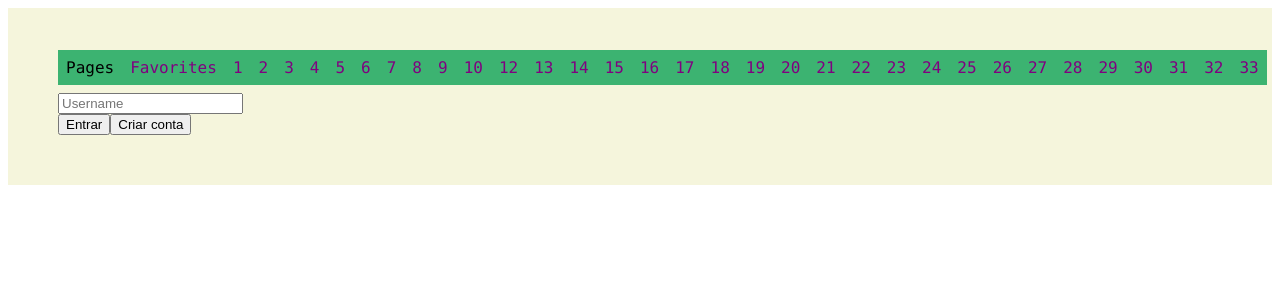
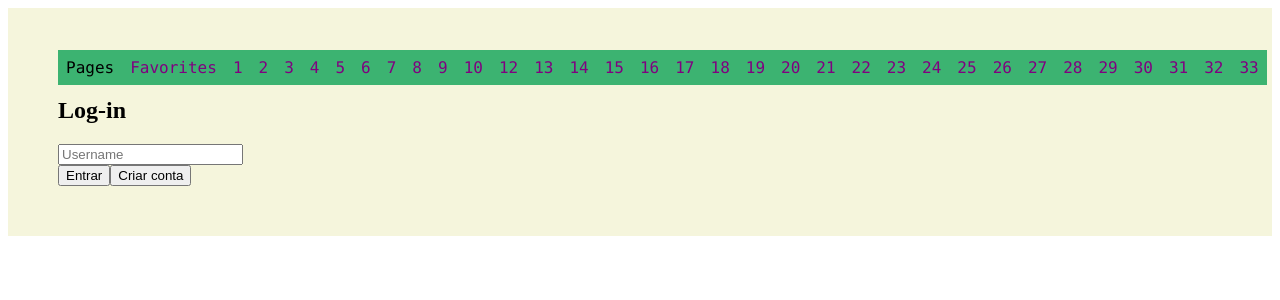
Before and after one commit to luizschon/pokedex, a React (Create React App) app: page /login in a window 1280 px wide. Shown: the top 300 px of the page. Built offline with nearby package versions, Linux system fonts and the light colour scheme.

Commit message:
Adiciona títulos nas páginas de login
Adiciona título compatível com o tipo de form:
form de login e form de signup

```diff
--- a/src/pages/LoginPage/index.js
+++ b/src/pages/LoginPage/index.js
@@ -8,6 +8,9 @@ const LoginPage = () => {
   const [type, setType] = useState("login");
   const [error, setError] = useState(null);
 
+  // Tenta resgatar informação do usuário na API e armazenar em 'localStorage'
+  // no item 'user'.
+  // Caso a requisição falhe, um erro é atribuído e mensagem de erro é renderizada.
   const authenticateUser = (username) => {
     axios
       .get("https://pokedex20201.herokuapp.com/users/" + username)
@@ -19,6 +22,9 @@ const LoginPage = () => {
       });
   };
 
+  // Tenta criar usuário na API e loga o usuário automaticamente, armazenando
+  // em 'localStorage' no item 'user'.
+  // Caso a requisição falhe, um erro é atribuído e mensagem de erro é renderizada.
   const createUser = (username) => {
     axios
       .post("https://pokedex20201.herokuapp.com/users", { username: username })
@@ -30,15 +36,20 @@ const LoginPage = () => {
       });
   };
 
+  // Função que armazena valor digitado pelo usuário.
   const changeInput = (event) => {
     setUser(event.target.value);
   };
 
+  // Função que muda renderização do form entre 'login' para autenticar usuário
+  // e 'signup' para criar usuário.
   const changeForm = () => {
     setError(null);
     setType(type === "login" ? "signup" : "login");
   };
 
+  // Função que controla o submit do form entre auteticação e crriação de
+  // usuário.
   const handleSubmit = (event, user) => {
     event.preventDefault();
     setError(null);
@@ -50,6 +61,7 @@ const LoginPage = () => {
       <form onSubmit={(event) => handleSubmit(event, user)}>
         {type === "login" ? (
           <>
+            <h2>Log-in</h2>
             <Input changeInput={changeInput} />
             {error ? <p>Esse usuário não existe!</p> : <></>}
             <Button type="submit" title="Entrar" />
@@ -57,6 +69,7 @@ const LoginPage = () => {
           </>
         ) : (
           <>
+            <h2>Sign-up</h2>
             <Input changeInput={changeInput} />
             {error ? <p>Esse usuário já está cadastrado!</p> : <></>}
             <Button type="submit" title="Criar conta" />
```
